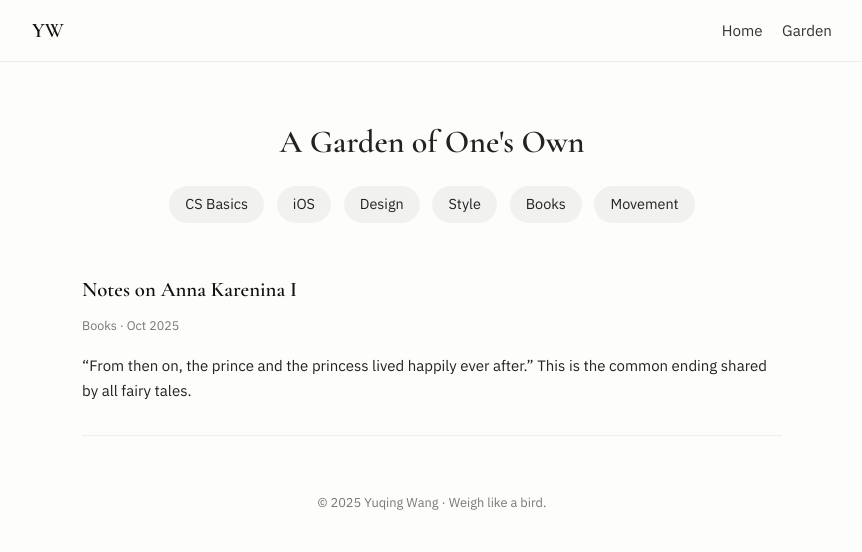
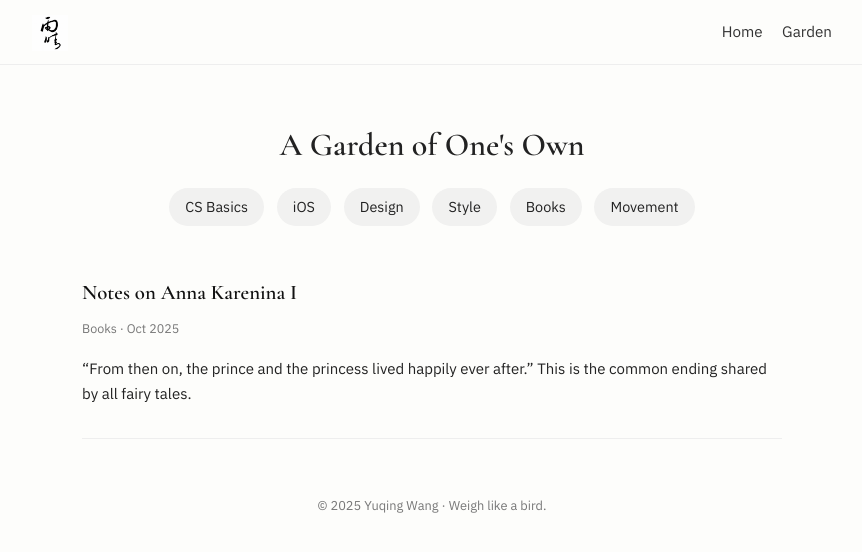
Before and after one commit to catloaf627/me, a plain HTML site: page garden.html in a window 1280 px wide. Shown: the whole page, without its empty margins (208-1070 px from the left). Drawn offline with nearby package versions, Linux system fonts and the light colour scheme.

Commit message:
edit logo (王羲之)

```diff
--- a/garden.html
+++ b/garden.html
@@ -104,7 +104,7 @@
 <body>
   <nav>
     <div class="nav-container">
-      <a href="index.html" class="logo">YW</a>
+      <a href="index.html" class="logo"> <img src="pics/yuqing.png" alt="Yuqing Wang logo" style="height: 36px; vertical-align: middle;"> </a>
       <div class="nav-links">
         <a href="index.html">Home</a>
         <a href="garden.html">Garden</a>
```
Also changed, not shown: index.html (+1 -1 lines), pronounce.html (+1 -1 lines), pics/yuqing.png (added).
